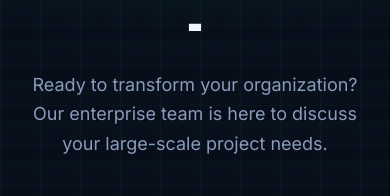
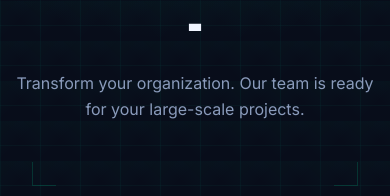
Before and after one commit to Annita-LLC/Annita-Landing-Page, a Next.js app: page /contact-sales in a window 390 px wide. Shown: the part 375-571 px from the top of the page. Built offline with nearby package versions, Linux system fonts and the light colour scheme; no server answers.

Commit message:
Reduce hero section text for better mobile fit on contact and contact-sales pages

```diff
--- a/app/contact-sales/page.tsx
+++ b/app/contact-sales/page.tsx
@@ -146,10 +146,10 @@ export default function ContactSalesPage() {
             initial={{ opacity: 0, y: 20 }}
             animate={{ opacity: 1, y: 0 }}
             transition={{ duration: 0.8, delay: 0.4 }}
-            className="text-lg md:text-xl mb-8 max-w-2xl mx-auto leading-relaxed"
+            className="text-base md:text-xl mb-8 max-w-2xl mx-auto leading-relaxed"
             style={{ color: '#8A9BBB' }}
           >
-            Ready to transform your organization? Our enterprise team is here to discuss your large-scale project needs.
+            Transform your organization. Our team is ready for your large-scale projects.
           </motion.p>
         </motion.div>
       </section>
--- a/app/contact/page.tsx
+++ b/app/contact/page.tsx
@@ -144,10 +144,10 @@ export default function ContactPage() {
             initial={{ opacity: 0, y: 20 }}
             animate={{ opacity: 1, y: 0 }}
             transition={{ duration: 0.8, delay: 0.4 }}
-            className="text-lg md:text-xl mb-8 max-w-2xl mx-auto leading-relaxed"
+            className="text-base md:text-xl mb-8 max-w-2xl mx-auto leading-relaxed"
             style={{ color: '#8A9BBB' }}
           >
-            Have questions about our solutions? Want to discuss a project? We're here to help.
+            Questions? We're here to help with your project.
           </motion.p>
         </motion.div>
       </section>
```
